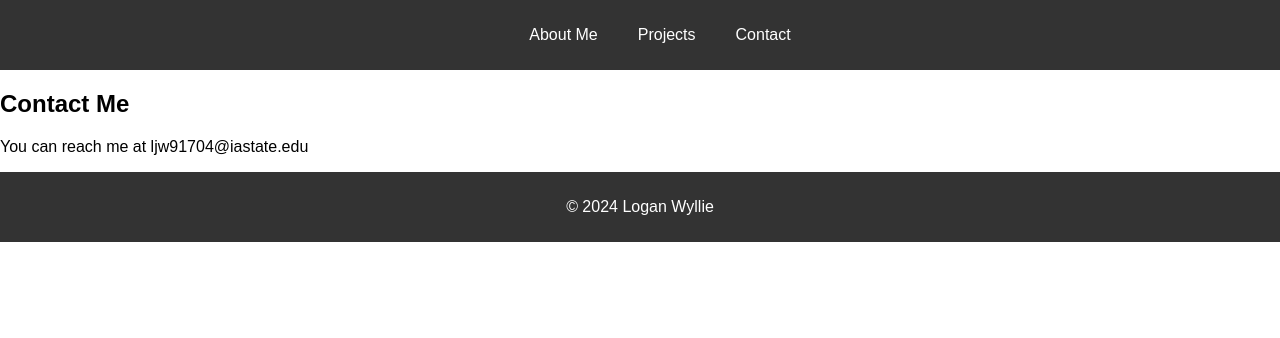
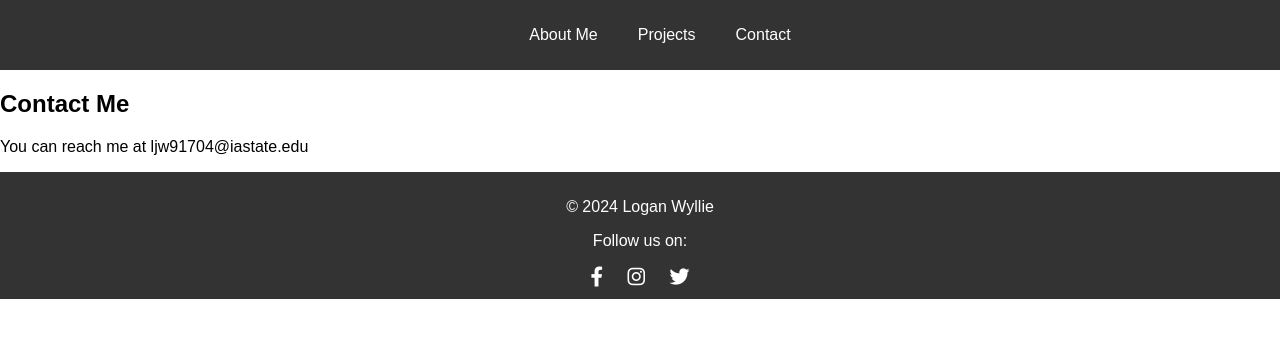
Before and after one commit to Logan-Wyllie/personal, a plain HTML site: page contact.html in a window 1280 px wide. Drawn offline with Linux system fonts and the light colour scheme.

Commit message:
Add files via upload

```diff
--- a/contact.html
+++ b/contact.html
@@ -4,6 +4,7 @@
     <meta charset="UTF-8">
     <meta name="viewport" content="width=device-width, initial-scale=1.0">
     <link rel="stylesheet" href="./style.css">
+    <link rel="stylesheet" href="https://cdnjs.cloudflare.com/ajax/libs/font-awesome/6.0.0-beta3/css/all.min.css">
     <title>Activity04 Portfolio and Github Web Pages</title>
 </head>
 <body>
@@ -22,6 +23,10 @@
     </div>
     <footer>
         <p>&copy; 2024 Logan Wyllie</p>
+        <p>Follow us on:</p>
+<a href="https://www.facebook.com" target="_blank"><i class="fab fa-facebook-f"></i></a>
+<a href="https://www.instagram.com" target="_blank"><i class="fab fa-instagram"></i></a>
+<a href="https://www.twitter.com" target="_blank"><i class="fab fa-twitter"></i></a>
     </footer>
 
 </body>
--- a/style.css
+++ b/style.css
@@ -30,3 +30,12 @@ footer {
     background-color: #333;
     color: #fff;
 }
+footer a {
+    color: #fff;
+    margin: 10px;
+    text-decoration: none;
+    font-size: 20px;
+    }
+    footer a:hover {
+    color: #f39c12; /* Change color on hover */
+    }
```
Also changed, not shown: index.html (+5 -0 lines), projects.html (+5 -0 lines).
